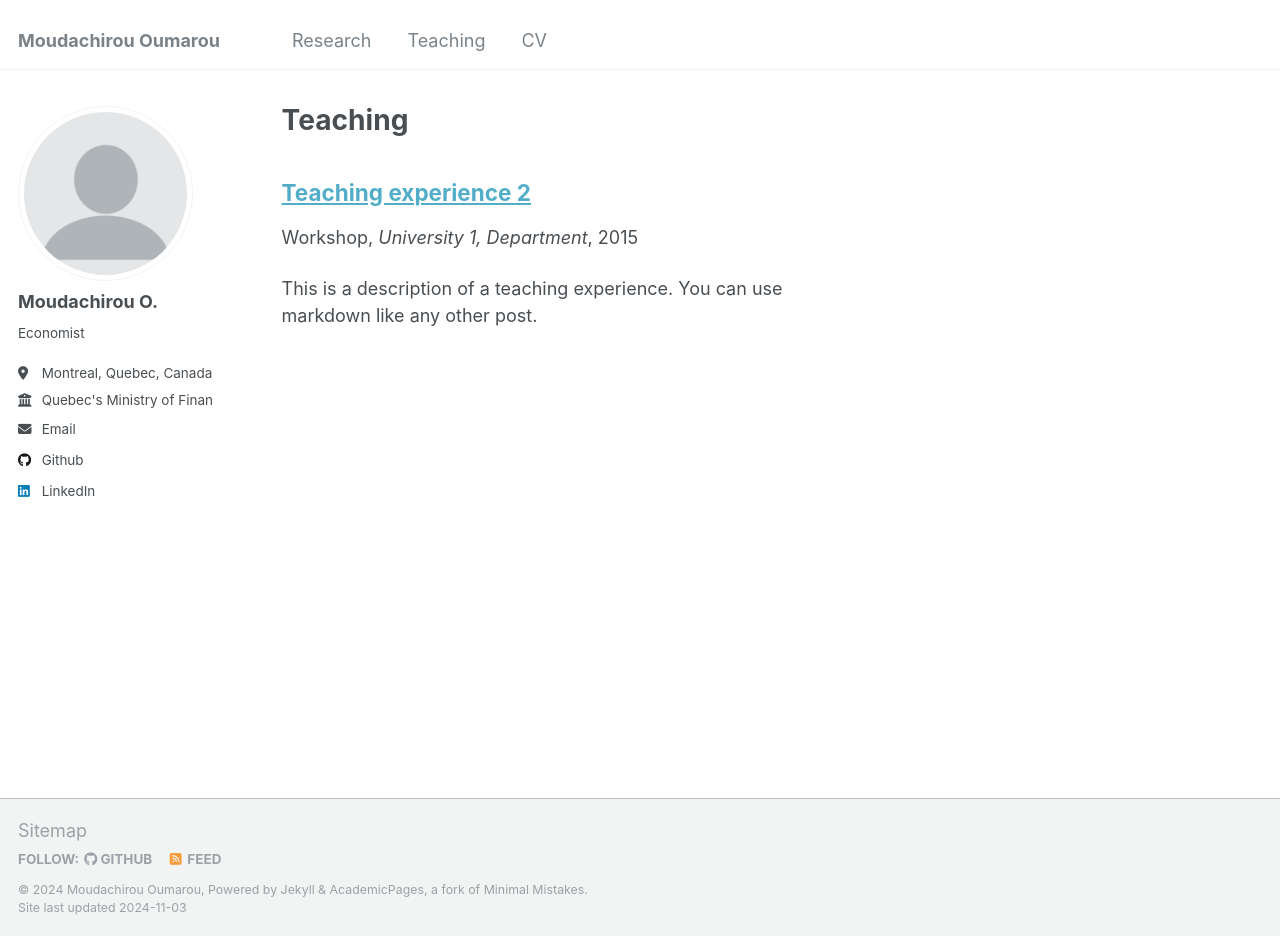
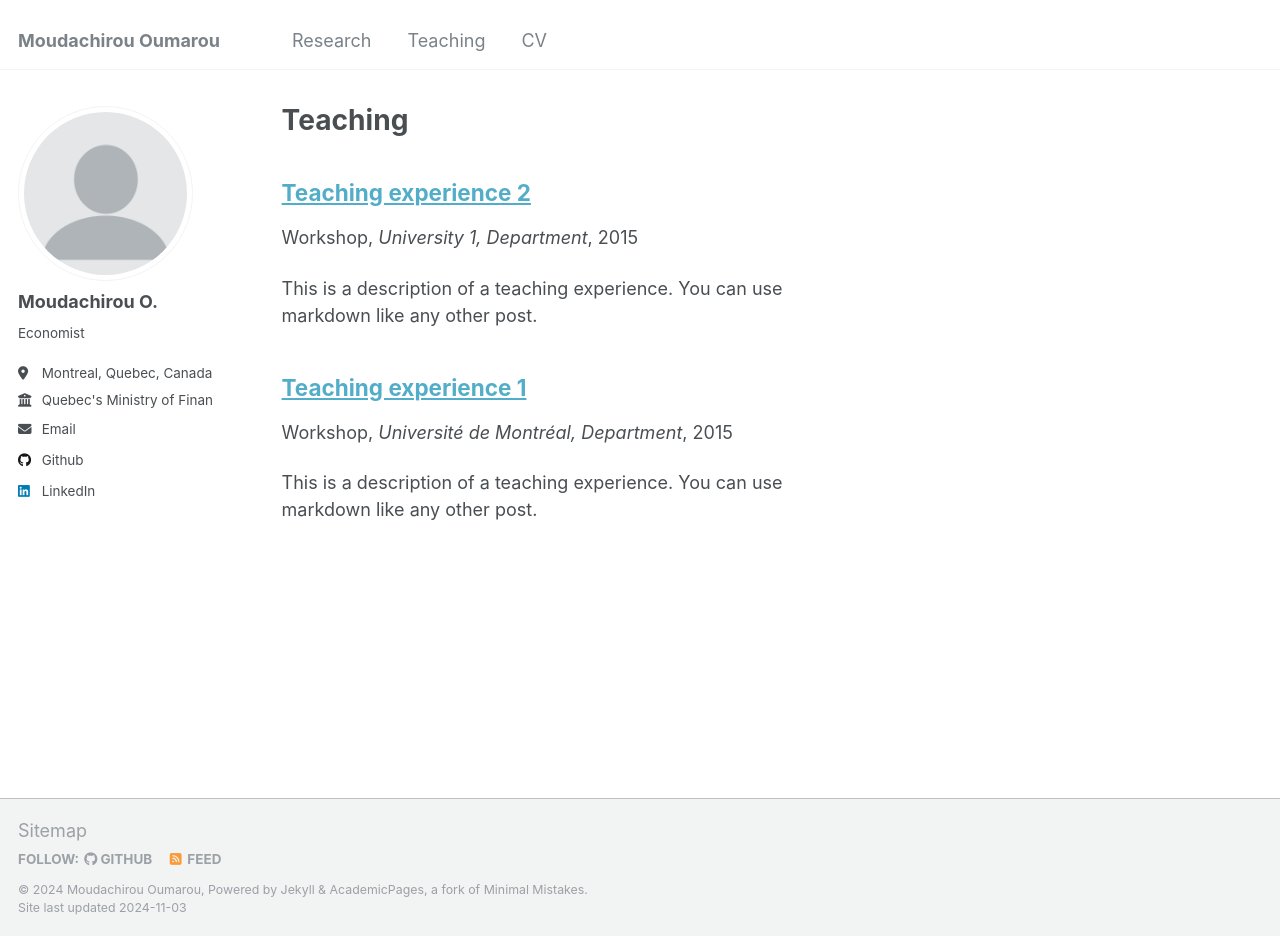
Before and after one commit to oumaroumoudachirou/oumaroumoudachirou.github.io, a Jekyll site: the page built from _pages/teaching.html, in a window 1280 px wide and 936 px high. Built offline with Jekyll 4.4.1, drawn with Linux system fonts in a browser that asks for light colours.

Commit message:
Update 2014-spring-teaching-1.md

```diff
--- a/_teaching/2014-spring-teaching-1.md
+++ b/_teaching/2014-spring-teaching-1.md
@@ -1,15 +1,14 @@
-
 ---
 title: "Teaching experience 1"
 collection: teaching
-type: "Undergraduate course"
+type: "Workshop"
 permalink: /teaching/2014-spring-teaching-1
-venue: "University 1, Department"
-date: 2014-01-01
-location: "City, Country"
+venue: "Université de Montréal, Department"
+date: 2015-01-01
+location: "Quebec, Canada"
 ---
 
-
+This is a description of a teaching experience. You can use markdown like any other post.
 
 Heading 1
 ======
```
